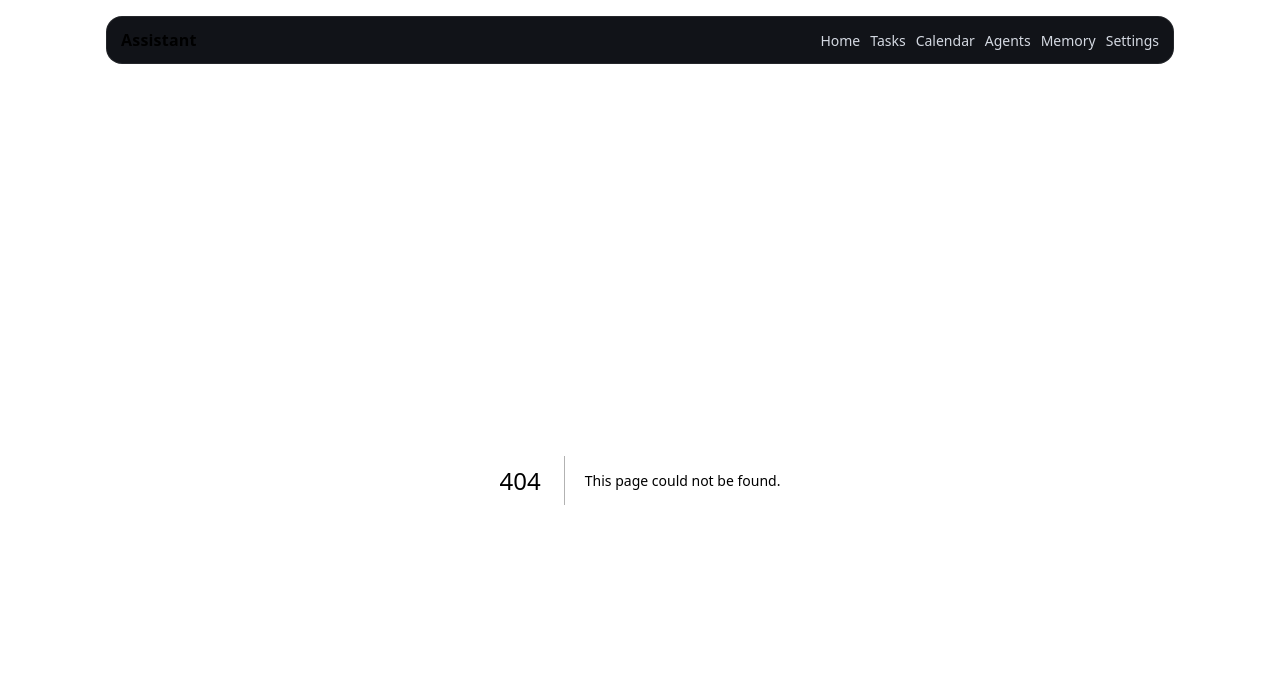
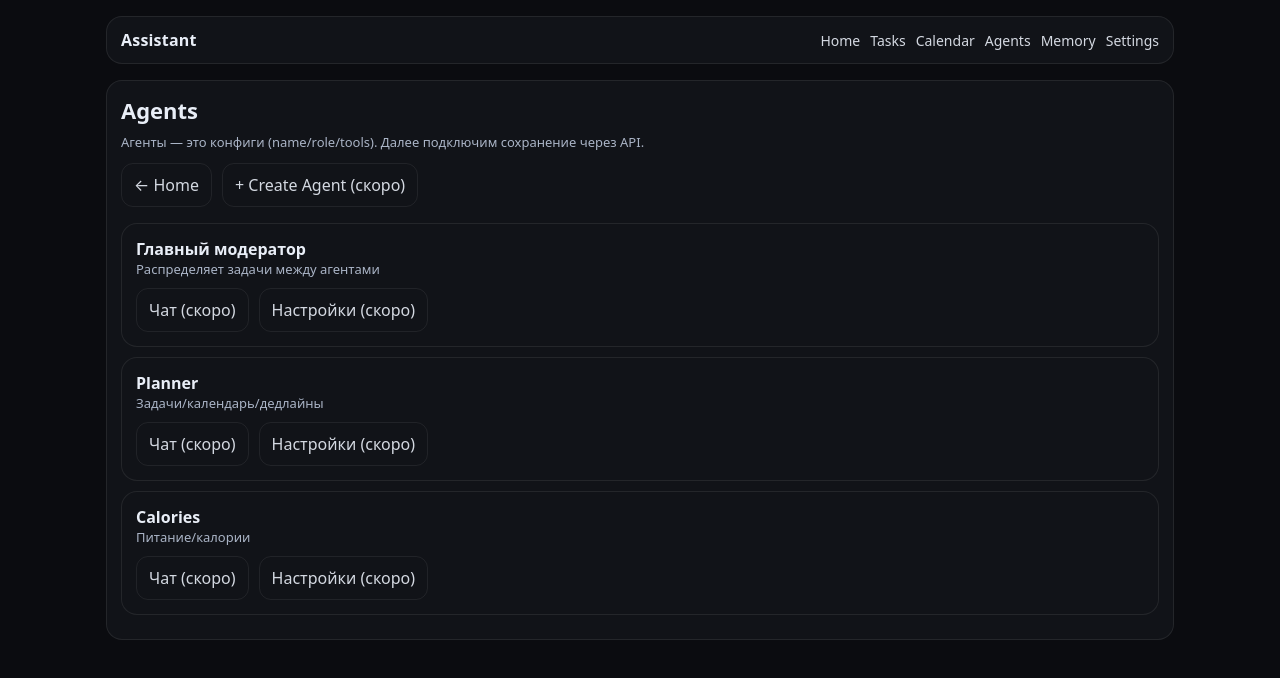
Before and after one commit to V0van200/GPT, a Next.js app in the folder assistant-platform/apps/web/: page /agents in a window 1280 px wide. Before the commit this address had no page. Shown: the top 678 px of the page. Built offline with nearby package versions, Linux system fonts and the light colour scheme.

Commit message:
feat(web): add agents page skeleton

```diff
--- /dev/null
+++ b/assistant-platform/apps/web/app/agents/page.tsx
@@ -0,0 +1,32 @@
+const agents = [
+  { id: "router", name: "Главный модератор", role: "Распределяет задачи между агентами" },
+  { id: "planner", name: "Planner", role: "Задачи/календарь/дедлайны" },
+  { id: "calories", name: "Calories", role: "Питание/калории" }
+];
+
+export default function AgentsPage() {
+  return (
+    <div className="card">
+      <h1 className="h1">Agents</h1>
+      <div className="small">Агенты — это конфиги (name/role/tools). Далее подключим сохранение через API.</div>
+
+      <div style={{ marginTop: 12 }} className="row">
+        <a className="btn" href="/">← Home</a>
+        <a className="btn" href="#">+ Create Agent (скоро)</a>
+      </div>
+
+      <div style={{ marginTop: 16 }}>
+        {agents.map((a) => (
+          <div key={a.id} className="card" style={{ marginBottom: 10 }}>
+            <div style={{ fontWeight: 700 }}>{a.name}</div>
+            <div className="small">{a.role}</div>
+            <div className="row" style={{ marginTop: 10 }}>
+              <a className="btn" href="#">Чат (скоро)</a>
+              <a className="btn" href="#">Настройки (скоро)</a>
+            </div>
+          </div>
+        ))}
+      </div>
+    </div>
+  );
+}
```
